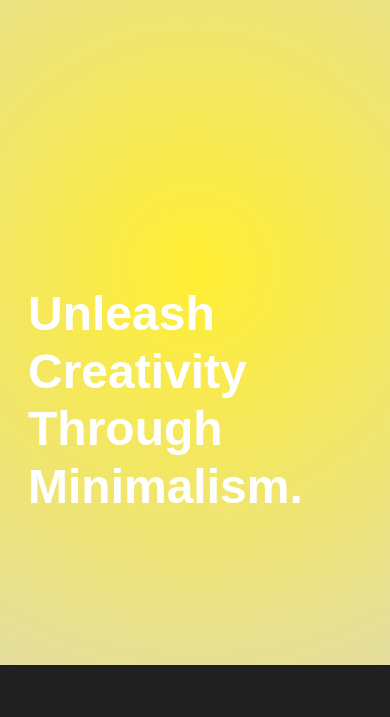
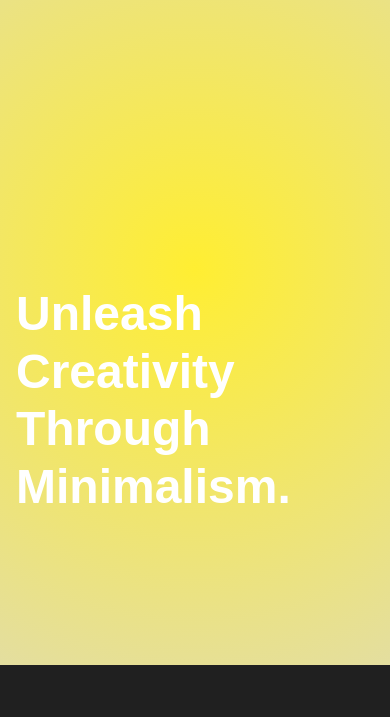
Before and after one commit to YaninaHurarii/portfolio-landing-page, a website: page src/index.html in a window 390 px wide. Shown: the part 127-844 px from the top of the page. Drawn offline with nearby package versions, Linux system fonts and the light colour scheme; files that its build step writes are made by us from their sources; a web font is replaced by a local one.

Commit message:
first commit

```diff
--- a/src/index.html
+++ b/src/index.html
@@ -14,13 +14,14 @@
 	</head>
 
 	<body>
-		<body>
 		<header class="header">
 			<div class="header__container">
+				<div class="header__container--active-hover">
 					<div class="container header__container-wrapper">
 						<a href="#">
 							<img class="logo" src="./img/logo.svg" alt="logo">
 						</a>
+
 						<nav class="navbar">
 							<ul class="navbar__list">
 								<li><a href="#"><span class="navbar__list-favicon"><img src="./img/assets/img-portfolio.svg" alt="portfolio"></span>Portfolio</a></li>
@@ -30,10 +31,11 @@
 							</ul>
 							<button type="button" class="navbar__burger-menu"><img src="./img/assets/menu-item.svg" alt="menu-item"></button>
 						</nav>
+
 					</div>
-				<div class="container">
+				</div>
 				<h1 class="title header__title">Unleash Creativity Through Minimalism.</h1>
-				</div>
+
         	</div>
 		</header>
 
@@ -189,6 +191,6 @@
 
 			</div>
 		</footer>
-	</body>
+
 	</body>
 </html>
--- a/src/scss/styles/default-styles.scss
+++ b/src/scss/styles/default-styles.scss
@@ -5,7 +5,6 @@
     --bg-white-color: #FFFEF2;
     --grey-color: #565656;
     --black-color: #000000;
-
 }
 
 
--- a/src/scss/styles/header.scss
+++ b/src/scss/styles/header.scss
@@ -1,4 +1,3 @@
-
 /* HEADER */
 
 .header__container {
@@ -53,6 +52,7 @@
             display: none;
         }
     }
+
     & ul a {
         color: var(--secondary-color);
         padding: 10px 13px;
@@ -80,6 +80,7 @@
 }
 
 
+
 .header__title {
     font-size: 80px;
     line-height: 1.2;
@@ -88,11 +89,12 @@
     width: 100%;
     padding-top: 491px;
     padding-bottom: 119px;
+    margin-left: 191px;
 
     @media screen and (max-width: 1199px) {
         padding-top: 273px;
         padding-bottom: 130px;
-        margin-left: 20px;
+        margin-left: 34px;
     }
 
     @media screen and (max-width: 767px) {
@@ -103,4 +105,8 @@
         font-size: 48px;
         padding-bottom: 150px;
     }
+
+     @media screen and (max-width: 375px) {
+        font-size: 42px;
     }
+}
--- a/src/scss/styles/main-section.scss
+++ b/src/scss/styles/main-section.scss
@@ -408,12 +408,13 @@
     max-width: 1440px;
     width: 100%;
     border-image: fill 0 linear-gradient(rgba(0, 0, 0, 0.6), rgba(0, 0, 0, 0.6));
+
 }
 
 .about-design__container {
     padding-top: 303px;
     padding-bottom: 323px;
-    text-align: center;
+
 
     @media screen and (max-width: 1199px) {
         padding-top: 274px;
@@ -433,6 +434,7 @@
     color: var(--secondary-color);
     max-width: 1059px;
     width: 100%;
+    text-align: center;
 
     @media screen and (max-width: 767px) {
         font-size: 24px;
```
Lines whose indentation alone changed are shown as unchanged.
